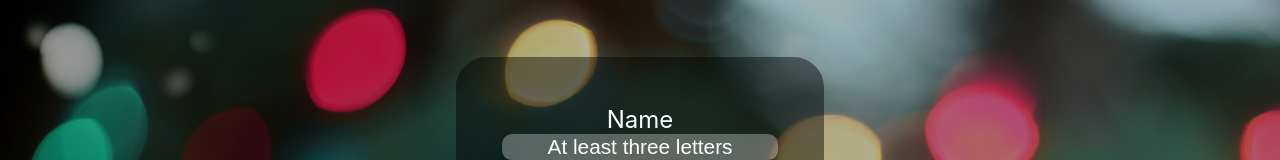
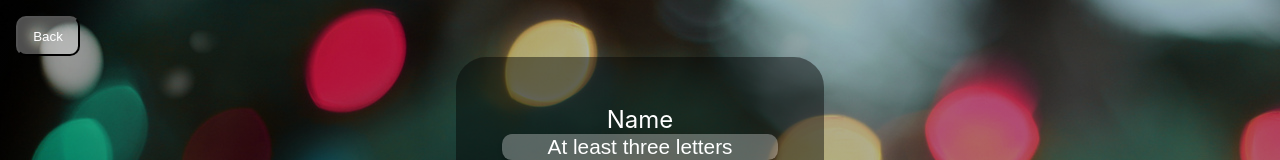
Before and after one commit to pianti10/PI-Dogs, a React (Create React App) app in the folder client/: page /breeds in a window 1280 px wide. Shown: the top 160 px of the page. Built offline with nearby package versions, Linux system fonts and the light colour scheme; no server answers.

Commit message:
PI Dogs 1.5.1

```diff
--- a/client/src/components/detail/Detail.jsx
+++ b/client/src/components/detail/Detail.jsx
@@ -3,6 +3,7 @@ import { useDispatch, useSelector } from "react-redux";
 import { getDogId } from "../../redux/actions";
 import "./detail.css";
 import { useParams } from "react-router-dom";
+import { Link } from "react-router-dom";
 
 export const DetailDog = () => {
   const dispatch = useDispatch();
@@ -21,6 +22,9 @@ export const DetailDog = () => {
 
   return (
     <div key={myDog.id} className="detailContainer">
+      <Link to="/home">
+        <button className="backButton">Back</button>
+      </Link>
       <div className="Detail">
         <div className="imageContainer">
           <img src={myDog.image} alt="dog" className="dogImage" />
--- a/client/src/components/detail/detail.css
+++ b/client/src/components/detail/detail.css
@@ -24,3 +24,16 @@
   display: flex;
   flex-direction: column;
 }
+
+.backButton {
+  position: absolute;
+  left: 0;
+  top: 0;
+  background: rgba(0, 0, 0, 0.45);
+  color: white;
+  width: 5vw;
+  height: 5vh;
+  border-radius: 10px;
+  margin: 1rem 0 0 1rem;
+  cursor: pointer
+}
--- a/client/src/components/form/Form.jsx
+++ b/client/src/components/form/Form.jsx
@@ -3,6 +3,7 @@ import { useDispatch, useSelector } from "react-redux";
 import { getTemperaments, postDogs } from "../../redux/actions";
 import { useHistory } from "react-router-dom";
 import "./form.css";
+import { Link } from "react-router-dom";
 
 export const Form = () => {
   const [breed, setBreed] = useState({
@@ -13,7 +14,7 @@ export const Form = () => {
     weight_max: "",
     life_span: "",
     image: "",
-    temperaments: []
+    temperaments: [],
   });
 
   const [nameVerification, setNameVerification] = useState(false);
@@ -22,14 +23,13 @@ export const Form = () => {
   const [minWeightVerification, setMinWeightVerification] = useState(false);
   const [maxWeightVerification, setMaxWeightVerification] = useState(false);
 
-  const allTemperaments = useSelector((state) => state.temperaments)
+  const allTemperaments = useSelector((state) => state.temperaments);
   const dispatch = useDispatch();
   const history = useHistory();
 
   useEffect(() => {
-    dispatch(getTemperaments())
+    dispatch(getTemperaments());
   }, [dispatch]);
-
 
   const handleChange = (e) => {
     setBreed({
@@ -37,7 +37,6 @@ export const Form = () => {
       [e.target.name]: e.target.value,
     });
   };
-
 
   const handleMultiple = (e) => {
     e.preventDefault();
@@ -64,7 +63,6 @@ export const Form = () => {
       breed.weight_max < 95 &&
       breed.height_min > 10 &&
       breed.height_max < 120
-
     ) {
       dispatch(postDogs(breed));
       alert("Breed has been created");
@@ -77,7 +75,7 @@ export const Form = () => {
         weight_max: "",
         life_span: "",
         image: "",
-        temperaments: []
+        temperaments: [],
       });
       history.push("/home");
     } else {
@@ -86,31 +84,48 @@ export const Form = () => {
   };
 
   const inputNameVerification = (e) => {
-    e.target.value.length < 3 ? setNameVerification(true) : setNameVerification(false) ;
-  }
+    e.target.value.length < 3
+      ? setNameVerification(true)
+      : setNameVerification(false);
+  };
 
   const inputMinHeightVerification = (e) => {
-    Number(e.target.value) <= 10 ? setMinHeightVerification(true) : setMinHeightVerification(false) ;
-  }
+    Number(e.target.value) <= 10
+      ? setMinHeightVerification(true)
+      : setMinHeightVerification(false);
+  };
 
   const inputMaxHeightVerification = (e) => {
-    Number(e.target.value) > 119 ? setMaxHeightVerification(true) : setMaxHeightVerification(false) ;
-  }
+    Number(e.target.value) > 119
+      ? setMaxHeightVerification(true)
+      : setMaxHeightVerification(false);
+  };
 
   const inputMinWeightVerification = (e) => {
-    Number(e.target.value) <= 0 ? setMinWeightVerification(true) : setMinWeightVerification(false) ;
-  }
+    Number(e.target.value) <= 0
+      ? setMinWeightVerification(true)
+      : setMinWeightVerification(false);
+  };
 
   const inputMaxWeightVerification = (e) => {
-    Number(e.target.value) >= 95 ? setMaxWeightVerification(true) : setMaxWeightVerification(false) ;
-  }
+    Number(e.target.value) >= 95
+      ? setMaxWeightVerification(true)
+      : setMaxWeightVerification(false);
+  };
 
   return (
     <div className="formContainer">
+      <Link to="/home">
+        <button className="backButton">Back</button>
+      </Link>
       <form onSubmit={handleSubmit}>
         <div className="formData">
           <label className="formLabel">Name</label>
-          {nameVerification === true && (<h3 className="errorText">Name must be at least 3 characters long</h3>)}
+          {nameVerification === true && (
+            <h3 className="errorText">
+              Name must be at least 3 characters long
+            </h3>
+          )}
           <input
             key={"name"}
             className="inputFrom"
@@ -119,11 +134,13 @@ export const Form = () => {
             value={breed.name}
             onChange={handleChange}
             onKeyUp={inputNameVerification}
-            maxLength = {20}
+            maxLength={20}
           ></input>
 
           <label className="formLabel">Height min</label>
-          {minHeightVerification === true && (<h3 className="errorText">The minimum must be greater then 10</h3>)}
+          {minHeightVerification === true && (
+            <h3 className="errorText">The minimum must be greater then 10</h3>
+          )}
           <input
             key={"height_min"}
             className="inputFrom"
@@ -135,9 +152,10 @@ export const Form = () => {
             onKeyUp={inputMinHeightVerification}
           ></input>
 
-
           <label className="formLabel">Height max</label>
-          {maxHeightVerification === true && (<h3 className="errorText">The Maximum must be less then 120</h3>)}
+          {maxHeightVerification === true && (
+            <h3 className="errorText">The Maximum must be less then 120</h3>
+          )}
           <input
             key={"height_max"}
             className="inputFrom"
@@ -149,9 +167,10 @@ export const Form = () => {
             onKeyUp={inputMaxHeightVerification}
           ></input>
 
-
           <label className="formLabel">Weight min</label>
-          {minWeightVerification === true && (<h3 className="errorText">The Minimum must be greater then 0</h3>)}
+          {minWeightVerification === true && (
+            <h3 className="errorText">The Minimum must be greater then 0</h3>
+          )}
           <input
             key={"weight_min"}
             className="inputFrom"
@@ -163,9 +182,10 @@ export const Form = () => {
             onKeyUp={inputMinWeightVerification}
           ></input>
 
-
           <label className="formLabel">Weight max</label>
-          {maxWeightVerification === true && (<h3 className="errorText">The Maximum must be less then 95</h3>)}
+          {maxWeightVerification === true && (
+            <h3 className="errorText">The Maximum must be less then 95</h3>
+          )}
           <input
             key={"weight_max"}
             className="inputFrom"
@@ -176,7 +196,6 @@ export const Form = () => {
             onChange={handleChange}
             onKeyUp={inputMaxWeightVerification}
           ></input>
-
 
           <label className="formLabel">Life Span</label>
           <input
@@ -212,7 +231,9 @@ export const Form = () => {
               </option>
             ))}
           </select>
-          <button className="submitButton" type="submit">CREATE</button>
+          <button className="submitButton" type="submit">
+            CREATE
+          </button>
         </div>
       </form>
     </div>
--- a/client/src/components/form/form.css
+++ b/client/src/components/form/form.css
@@ -43,6 +43,7 @@
     background: rgba(255, 255, 255, 0.3);
     box-shadow: 0px 4px 4px rgb(0 0 0 / 25%);
     cursor: pointer;
+    transition: 0.3s;
 }
 
 .errorText {
@@ -51,3 +52,25 @@
     font-weight: 400;
     margin: 0 0 1rem 0;
 }
+
+.backButton {
+    position: absolute;
+    left: 0;
+    top: 0;
+    background: rgba(255, 255, 255, 0.3);
+    color: white;
+    width: 5vw;
+    height: 5vh;
+    border-radius: 10px;
+    margin: 1rem 0 0 1rem;
+    cursor: pointer;
+    transition: 0.3s;
+  }
+
+  .backButton:hover {
+    background: rgba(0, 0, 0, 0.70);
+}
+
+.submitButton:hover {
+    background: rgba(0, 0, 0, 0.70);
+}
--- a/client/src/components/home/CreateBreedsButton/createBreedsButton.css
+++ b/client/src/components/home/CreateBreedsButton/createBreedsButton.css
@@ -30,5 +30,9 @@
     font-size: 1.3rem;
     cursor: pointer;
     transition: 0.3s;
-    margin-top: 1.5rem;
+    margin: 1.5rem 1.5rem 0 0;
 }
+
+.breedButton:hover {
+    background: rgba(0, 0, 0, 0.70);
+}
--- a/client/src/components/home/allCards/AllCards.jsx
+++ b/client/src/components/home/allCards/AllCards.jsx
@@ -23,8 +23,19 @@ export default function AllCards() {
     dispatch(getAllDogs());
   }, [dispatch]);
 
+  const handleBack = () => {
+    currentPage > 1 && (setCurrentPage(currentPage - 1))
+  }
+
+
+  const handleNext = () => {
+    setCurrentPage(currentPage + 1)
+  }
+
   return (
     <>
+      <button className="breedButton" onClick={handleBack}>Back</button>
+      <button className="breedButton" onClick={handleNext}>Next</button>
       <Pages
         DogsPerPage={dogsPerPage}
         allDogs={allDogs.length}
@@ -41,6 +52,7 @@ export default function AllCards() {
                 temperament={e.temperament}
                 minWeight={e.weight_min}
                 maxWeight={e.weight_max}
+                origin={e.origin}
               />
             </Link>
           ))
--- a/client/src/components/home/pages/pages.css
+++ b/client/src/components/home/pages/pages.css
@@ -16,4 +16,10 @@
     color: white;
     margin: 0.5rem;
     cursor: pointer;
+    transition: 0.3s;
 }
+
+
+.botonPaginado:hover {
+    background: rgba(0, 0, 0, 0.70);
+}
```
